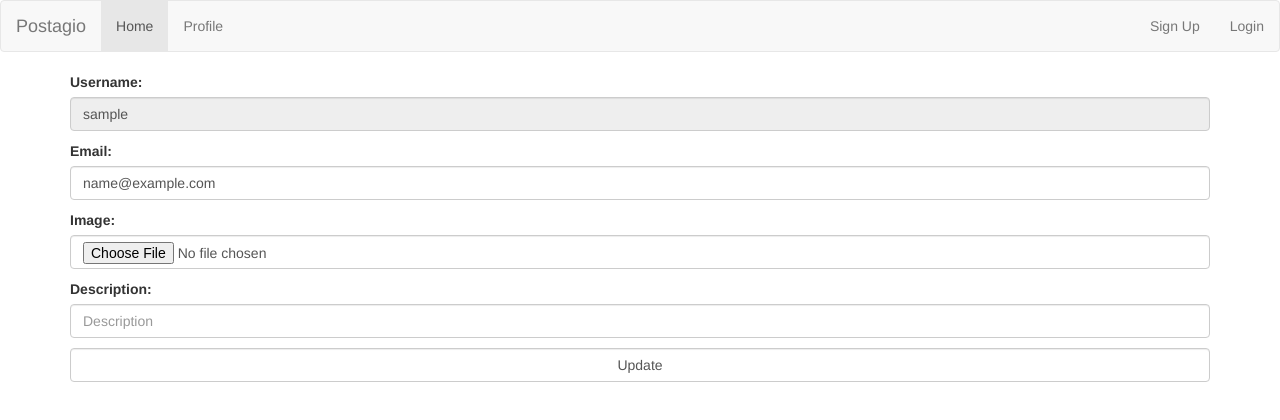
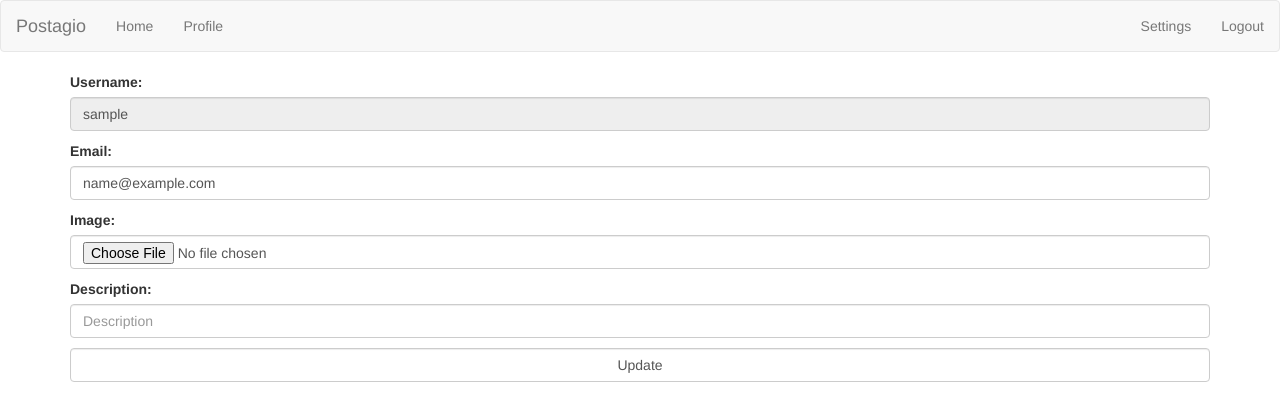
Before and after one commit to pueue/canape, a Django app: page /settings/ in a window 1280 px wide. Shown: the top 420 px of the page. Run offline with Django 3.2, Linux system fonts and the light colour scheme; the visitor is signed in with stand-in values (Sample User, id 1); some libraries are stand-ins or nearby versions.

Commit message:
user일때와 아닐때 navbar 다르게 보여주기

```diff
--- a/templates/base.html
+++ b/templates/base.html
@@ -24,12 +24,19 @@
 				<a href="/" class="navbar-brand">Postagio</a>
 			</div>
 			<ul class="nav navbar-nav">
-				<li class="active"><a href="/">Home</a></li>
+				<li><a href="/">Home</a></li>
+                {% if request.user.is_authenticated %}
 				<li><a href="/{{ request.user.username }}">Profile</a></li>
+                {% endif %}
 			</ul>
 			<ul class="nav navbar-nav navbar-right">
+                {% if request.user.is_authenticated %}
+                <li><a href="/settings">Settings</a></li>
+                <li><a href="/logout">Logout</a></li>
+                {% else %}
 				<li><a href="/signup">Sign Up</a></li>
 				<li><a href="/login">Login</a></li>
+                {% endif %}
 			</ul>
 		</div>
     </nav>
```
